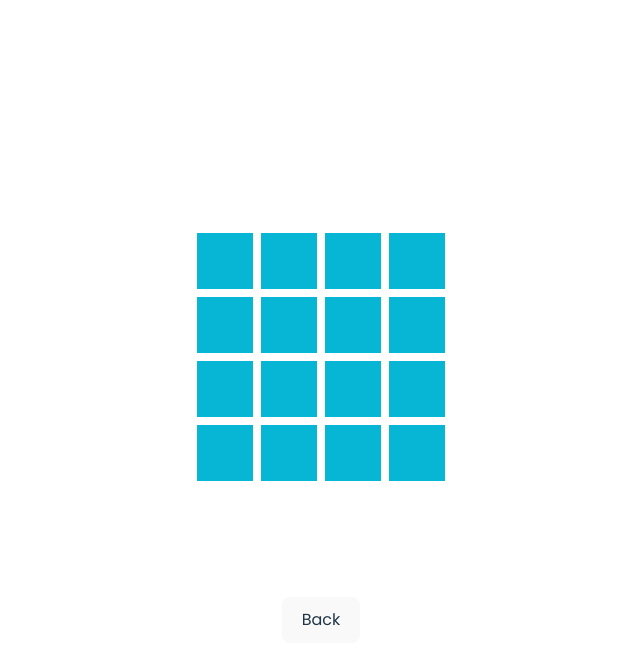
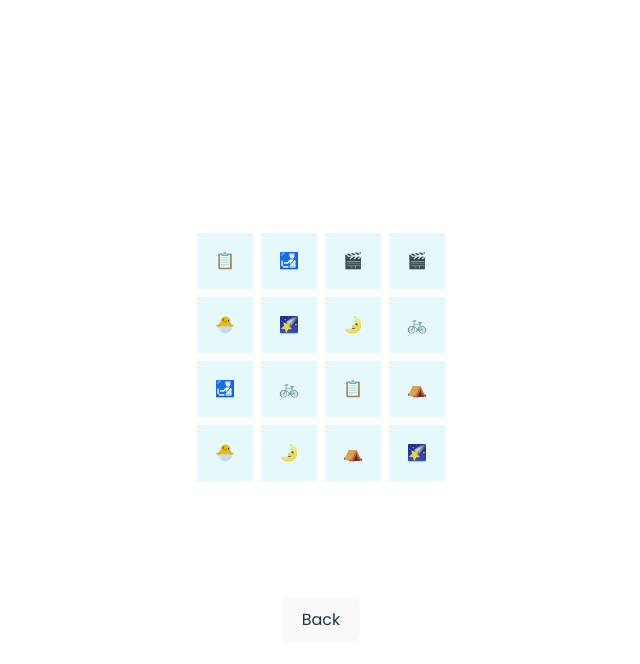
Before and after one commit to matheusaragaofs/react-challenges, a React (Vite) app in the folder memory-game/: page / in a window 1280 px wide. Both pictures are taken after a click on the button "easy 😊". Shown: the top 664 px of the page, without its empty margins (319-959 px from the left). Built offline with nearby package versions, Linux system fonts and the light colour scheme.

Commit message:
fixing the bug

```diff
--- a/memory-game/src/App.jsx
+++ b/memory-game/src/App.jsx
@@ -32,11 +32,19 @@ function App() {
             </button>
             <button
               onClick={() => {
-                setBoardSize(9);
+                setBoardSize(8);
                 setConfirmDifficulty(true);
               }}
             >
               {"hard 😈 "}
+            </button>
+            <button
+              onClick={() => {
+                setBoardSize(10);
+                setConfirmDifficulty(true);
+              }}
+            >
+              {"impossible 🔥 "}
             </button>
           </div>
         </div>
--- a/memory-game/src/boardSizes.js
+++ b/memory-game/src/boardSizes.js
@@ -13,15 +13,26 @@ export const boardSizes = {
     ["4", [0, 1, 2, 3, 4, 5]],
     ["5", [0, 1, 2, 3, 4, 5]],
   ],
-  9: [
-    ["0", [0, 1, 2, 3, 4, 5, 6, 7, 8]],
-    ["1", [0, 1, 2, 3, 4, 5, 6, 7, 8]],
-    ["2", [0, 1, 2, 3, 4, 5, 6, 7, 8]],
-    ["3", [0, 1, 2, 3, 4, 5, 6, 7, 8]],
-    ["4", [0, 1, 2, 3, 4, 5, 6, 7, 8]],
-    ["5", [0, 1, 2, 3, 4, 5, 6, 7, 8]],
-    ["6", [0, 1, 2, 3, 4, 5, 6, 7, 8]],
-    ["7", [0, 1, 2, 3, 4, 5, 6, 7, 8]],
-    ["8", [0, 1, 2, 3, 4, 5, 6, 7, 8]],
+  8: [
+    ["0", [0, 1, 2, 3, 4, 5, 6, 7]],
+    ["1", [0, 1, 2, 3, 4, 5, 6, 7]],
+    ["2", [0, 1, 2, 3, 4, 5, 6, 7]],
+    ["3", [0, 1, 2, 3, 4, 5, 6, 7]],
+    ["4", [0, 1, 2, 3, 4, 5, 6, 7]],
+    ["5", [0, 1, 2, 3, 4, 5, 6, 7]],
+    ["6", [0, 1, 2, 3, 4, 5, 6, 7]],
+    ["7", [0, 1, 2, 3, 4, 5, 6, 7]],
+  ],
+  10: [
+    ["0", [0, 1, 2, 3, 4, 5, 6, 7, 8, 9]],
+    ["1", [0, 1, 2, 3, 4, 5, 6, 7, 8, 9]],
+    ["2", [0, 1, 2, 3, 4, 5, 6, 7, 8, 9]],
+    ["3", [0, 1, 2, 3, 4, 5, 6, 7, 8, 9]],
+    ["4", [0, 1, 2, 3, 4, 5, 6, 7, 8, 9]],
+    ["5", [0, 1, 2, 3, 4, 5, 6, 7, 8, 9]],
+    ["6", [0, 1, 2, 3, 4, 5, 6, 7, 8, 9]],
+    ["7", [0, 1, 2, 3, 4, 5, 6, 7, 8, 9]],
+    ["8", [0, 1, 2, 3, 4, 5, 6, 7, 8, 9]],
+    ["9", [0, 1, 2, 3, 4, 5, 6, 7, 8, 9]],
   ],
 };
--- a/memory-game/src/components/Board.jsx
+++ b/memory-game/src/components/Board.jsx
@@ -4,6 +4,7 @@ import { getColsRows } from "../helpers/cols-rows";
 import { getDiffEmojis } from "../helpers/emojis";
 
 export const Board = ({ boardSize }) => {
+  console.log('boardSize:', boardSize)
   const [selectedCards, setSelectedCards] = useState([]);
   const [findedCards, setFindedCards] = useState([]);
   const [theBoard, settheBoard] = useState();
@@ -14,17 +15,15 @@ export const Board = ({ boardSize }) => {
     let board = new Array(boardSize).fill("").map((e, index) => {
       return new Array(boardSize).fill(1);
     });
+        board?.forEach((col, indexCol) => {
+          col?.forEach((_, indexRow) => {
+            const { row, col } = getColsRows(pbi);
+            board[row][col] = getDiffEmojis(board);
+          });
 
-    if (board) {
-      board?.forEach((col, indexCol) => {
-        col?.forEach((_, indexRow) => {
-          const { row, col } = getColsRows(pbi);
-          board[row][col] = getDiffEmojis({ board, boardSize });
         });
-      });
-    }
+      settheBoard(board);
 
-    settheBoard(board);
   }, []);
 
   useEffect(() => {
@@ -79,7 +78,7 @@ export const Board = ({ boardSize }) => {
             >
               {!selectedCards.includes(`${row}-${i1}-${i2}`) &&
                 !findedCards.includes(`${row}-${i1}-${i2}`) && (
-                  <div className="bg-cyan-500 absolute h-full w-full" />
+                  <div className="bg-cyan-500/10 absolute h-full w-full" />
                 )}
               {row}
             </div>
--- a/memory-game/src/helpers/emojis.js
+++ b/memory-game/src/helpers/emojis.js
@@ -1,12 +1,12 @@
 import { emojisLength, getEmoji } from "../emojis";
 
 let newCurrEmoji = getEmoji()
-export const getDiffEmojis = ({ board, boardSize }) => {
-  if (boardSize ** 2 > emojisLength) return;
+export const getDiffEmojis = (board) => {
   const emojiOccurrency = getOccurencesOfEmoji(board?.flat(), newCurrEmoji);
 
   if (emojiOccurrency == 2) {
     newCurrEmoji = getEmoji();
+    console.log('board?.flat():', board?.flat())
     if (board?.flat().includes(newCurrEmoji)) getDiffEmojis(board);
 
     return newCurrEmoji;
```
